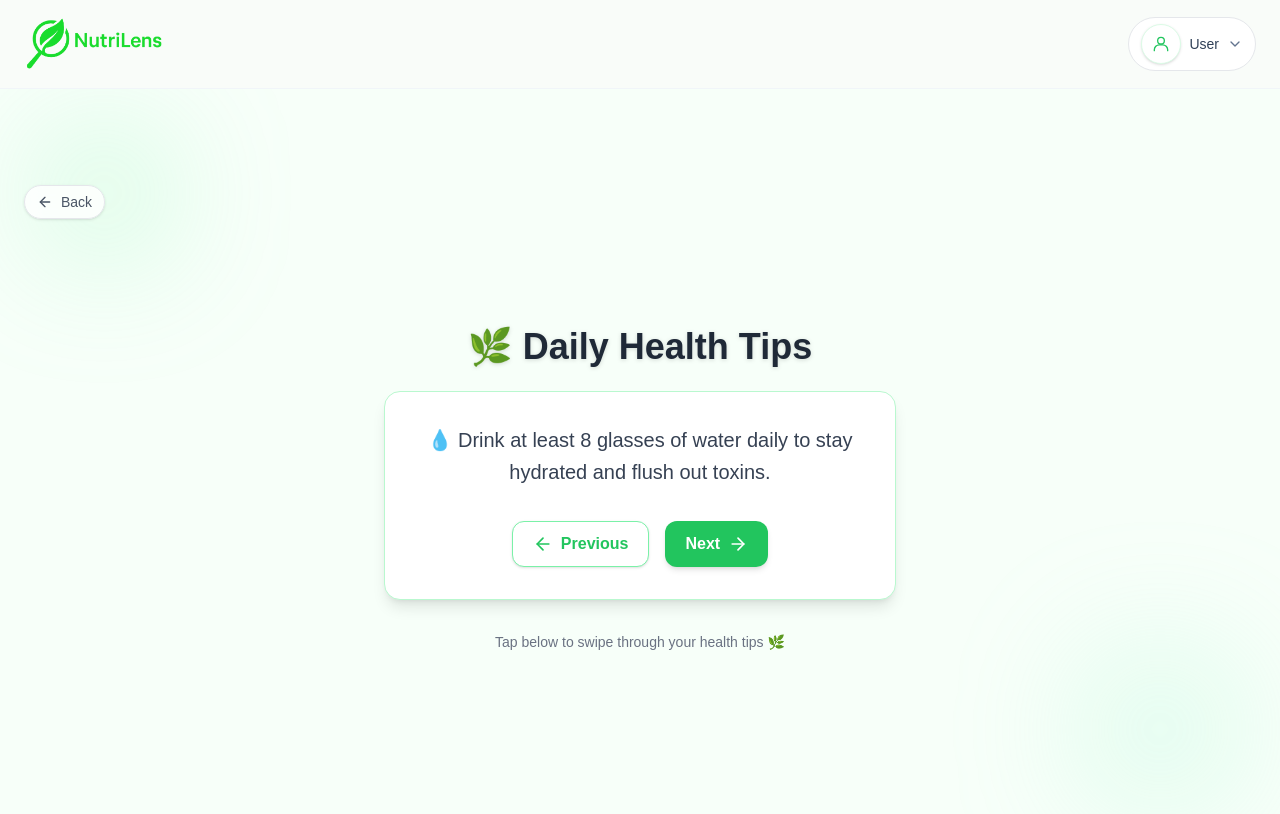
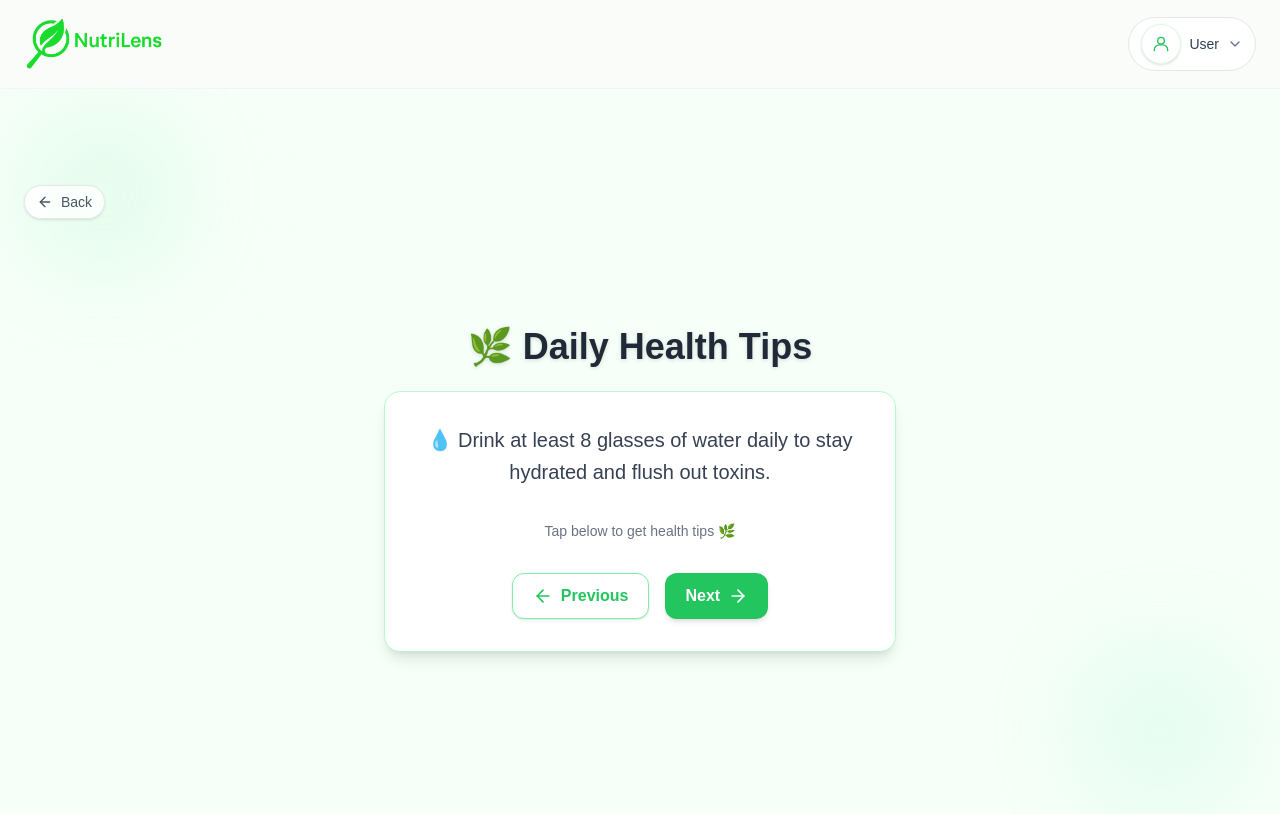
Before and after one commit to NandCode24/nutrilens, a Next.js app: page /tips in a window 1280 px wide. Shown: the top 814 px of the page. Built offline with nearby package versions, Linux system fonts and the light colour scheme.

Commit message:
Minor UI fix in Tips Section

```diff
--- a/src/app/tips/page.tsx
+++ b/src/app/tips/page.tsx
@@ -47,7 +47,8 @@ export default function TipsPage() {
             {healthTips[currentTip]}
           </motion.p>
         </AnimatePresence>
-
+        {/* Footer note */}
+        <p className="mt-8 text-sm text-gray-500">Tap below to get health tips 🌿</p>
         {/* Navigation Buttons */}
         <div className="mt-8 flex justify-center gap-4">
           <button
@@ -67,11 +68,6 @@ export default function TipsPage() {
           </button>
         </div>
       </div>
-
-      {/* Footer note */}
-      <p className="mt-8 text-sm text-gray-500">
-        Tap below to swipe through your health tips 🌿
-      </p>
     </div>
   );
 }
```
